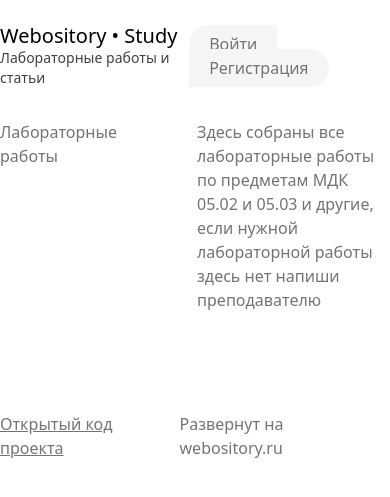
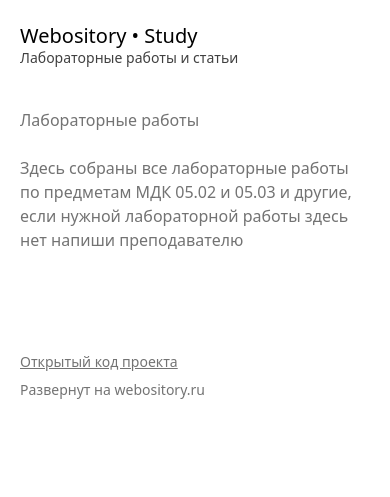
Before and after one commit to veilag/webository-study, a Django app: page / in a window 390 px wide. Shown: the top 497 px of the page. Run offline with Django 5.2, Linux system fonts and the light colour scheme; data that the repository does not hold is empty; some libraries are stand-ins or nearby versions.

Commit message:
Responsive layout edit

```diff
--- a/index/templates/index/index.html
+++ b/index/templates/index/index.html
@@ -13,20 +13,20 @@
   {% tailwind_css %}
 </head>
 <body class="dark:bg-neutral-900 dark:text-white">
-  <main class="w-full max-w-[800px] m-auto">
+  <main class="w-full max-w-[840px] m-auto px-5">
     <header class="flex items-center justify-between mt-6">
       <div>
         <h3 class="text-xl leading-6 font-medium">Webository • Study</h3>
         <p class="text-sm text-neutral-700 dark:text-neutral-400">Лабораторные работы и статьи</p>
       </div>
-      <div>
+      <div class="hidden md:block">
         <a class="py-2 px-5 transition-colors rounded-tl-full dark:bg-neutral-800 dark:hover:text-white hover:text-neutral-800 rounded-bl-full text-neutral-500 bg-neutral-100" href="#">Войти</a>
         <a class="py-2 px-5 transition-colors rounded-tr-full dark:bg-neutral-800 dark:hover:text-white hover:text-neutral-800 rounded-br-full text-neutral-500 bg-neutral-100" href="#">Регистрация</a>
       </div>
     </header>
 
-    <section class="mt-8 animated">
-      <div class="flex gap-20 justify-between items-start">
+    <section class="mt-10 animated">
+      <div class="flex flex-col md:flex-row gap-5 md:gap-20 justify-between items-start">
         <div class="text-neutral-500">
           <p class="dark:text-neutral-300">Лабораторные работы</p>
           <ul class="mt-1 flex flex-wrap gap-1">
@@ -60,8 +60,8 @@
       </div>
     </section>
 
-    <footer class="mt-20 animated">
-      <div class="flex justify-between">
+    <footer class="mt-20 animated mb-10 text-sm">
+      <div class="flex flex-wrap gap-2 justify-between">
         <a class="text-neutral-500 underline" href="https://github.com/veilag/webository-study">Открытый код проекта</a>
         <p class="text-neutral-500">Развернут на webository.ru</p>
       </div>
--- a/theme/static/css/dist/styles.css
+++ b/theme/static/css/dist/styles.css
@@ -796,112 +796,76 @@ select {
   margin-right: auto;
 }
 
-.mt-4 {
-  margin-top: 1rem;
+.mb-10 {
+  margin-bottom: 2.5rem;
+}
+
+.mb-5 {
+  margin-bottom: 1.25rem;
+}
+
+.mt-1 {
+  margin-top: 0.25rem;
+}
+
+.mt-10 {
+  margin-top: 2.5rem;
+}
+
+.mt-12 {
+  margin-top: 3rem;
 }
 
 .mt-2 {
   margin-top: 0.5rem;
 }
 
-.mt-8 {
-  margin-top: 2rem;
-}
-
-.mb-5 {
-  margin-bottom: 1.25rem;
-}
-
-.mt-10 {
-  margin-top: 2.5rem;
-}
-
 .mt-20 {
   margin-top: 5rem;
 }
 
-.mt-1 {
-  margin-top: 0.25rem;
+.mt-3 {
+  margin-top: 0.75rem;
 }
 
 .mt-6 {
   margin-top: 1.5rem;
 }
 
-.mb-3 {
-  margin-bottom: 0.75rem;
-}
-
-.mt-3 {
-  margin-top: 0.75rem;
-}
-
-.mb-20 {
-  margin-bottom: 5rem;
-}
-
-.mb-10 {
-  margin-bottom: 2.5rem;
-}
-
-.mt-5 {
-  margin-top: 1.25rem;
-}
-
-.mt-12 {
-  margin-top: 3rem;
+.mt-8 {
+  margin-top: 2rem;
 }
 
 .flex {
   display: flex;
 }
 
+.hidden {
+  display: none;
+}
+
 .h-screen {
   height: 100vh;
-}
-
-.h-1 {
-  height: 0.25rem;
-}
-
-.h-0\.5 {
-  height: 0.125rem;
 }
 
 .w-full {
   width: 100%;
 }
 
-.w-1\/2 {
-  width: 50%;
-}
-
-.max-w-\[1200px\] {
-  max-width: 1200px;
-}
-
-.max-w-\[1000px\] {
-  max-width: 1000px;
+.max-w-\[530px\] {
+  max-width: 530px;
 }
 
 .max-w-\[800px\] {
   max-width: 800px;
 }
 
-.max-w-\[500px\] {
-  max-width: 500px;
+.max-w-\[840px\] {
+  max-width: 840px;
 }
 
-.max-w-\[600px\] {
-  max-width: 600px;
-}
-
-.max-w-\[530px\] {
-  max-width: 530px;
-}
-
-.flex-1 {
-  flex: 1 1 0%;
+.flex-col {
+  flex-direction: column;
 }
 
 .flex-wrap {
@@ -924,36 +888,24 @@ select {
   justify-content: space-between;
 }
 
-.gap-2 {
-  gap: 0.5rem;
+.gap-1 {
+  gap: 0.25rem;
+}
+
+.gap-20 {
+  gap: 5rem;
 }
 
 .gap-5 {
   gap: 1.25rem;
 }
 
-.gap-10 {
-  gap: 2.5rem;
-}
-
-.gap-20 {
-  gap: 5rem;
-}
-
-.gap-1 {
-  gap: 0.25rem;
-}
-
-.whitespace-pre {
-  white-space: pre;
+.gap-2 {
+  gap: 0.5rem;
 }
 
 .rounded-full {
   border-radius: 9999px;
-}
-
-.rounded-tl-full {
-  border-top-left-radius: 9999px;
 }
 
 .rounded-bl-full {
@@ -964,16 +916,12 @@ select {
   border-bottom-right-radius: 9999px;
 }
 
+.rounded-tl-full {
+  border-top-left-radius: 9999px;
+}
+
 .rounded-tr-full {
   border-top-right-radius: 9999px;
-}
-
-.rounded-tr-md {
-  border-top-right-radius: 0.375rem;
-}
-
-.rounded-tr-xl {
-  border-top-right-radius: 0.75rem;
 }
 
 .bg-gray-50 {
@@ -981,34 +929,19 @@ select {
   background-color: rgb(249 250 251 / var(--tw-bg-opacity));
 }
 
-.bg-neutral-400 {
-  --tw-bg-opacity: 1;
-  background-color: rgb(163 163 163 / var(--tw-bg-opacity));
-}
-
-.bg-neutral-200 {
-  --tw-bg-opacity: 1;
-  background-color: rgb(229 229 229 / var(--tw-bg-opacity));
-}
-
 .bg-neutral-100 {
   --tw-bg-opacity: 1;
   background-color: rgb(245 245 245 / var(--tw-bg-opacity));
 }
 
-.bg-red-900 {
-  --tw-bg-opacity: 1;
-  background-color: rgb(127 29 29 / var(--tw-bg-opacity));
+.px-2 {
+  padding-left: 0.5rem;
+  padding-right: 0.5rem;
 }
 
-.bg-neutral-600 {
-  --tw-bg-opacity: 1;
-  background-color: rgb(82 82 82 / var(--tw-bg-opacity));
-}
-
-.px-3 {
-  padding-left: 0.75rem;
-  padding-right: 0.75rem;
+.px-5 {
+  padding-left: 1.25rem;
+  padding-right: 1.25rem;
 }
 
 .py-1 {
@@ -1021,21 +954,6 @@ select {
   padding-bottom: 0.5rem;
 }
 
-.px-5 {
-  padding-left: 1.25rem;
-  padding-right: 1.25rem;
-}
-
-.px-2 {
-  padding-left: 0.5rem;
-  padding-right: 0.5rem;
-}
-
-.px-4 {
-  padding-left: 1rem;
-  padding-right: 1rem;
-}
-
 .font-serif {
   font-family: ui-serif, Georgia, Cambria, "Times New Roman", Times, serif;
 }
@@ -1076,18 +990,22 @@ select {
   line-height: 1.5rem;
 }
 
+.leading-normal {
+  line-height: 1.5;
+}
+
 .tracking-normal {
   letter-spacing: 0em;
+}
+
+.text-neutral-500 {
+  --tw-text-opacity: 1;
+  color: rgb(115 115 115 / var(--tw-text-opacity));
 }
 
 .text-neutral-700 {
   --tw-text-opacity: 1;
   color: rgb(64 64 64 / var(--tw-text-opacity));
-}
-
-.text-neutral-500 {
-  --tw-text-opacity: 1;
-  color: rgb(115 115 115 / var(--tw-text-opacity));
 }
 
 .underline {
```
Also changed, not shown: other parts of theme/static/css/dist/styles.css (+23 -33 lines), index/templates/index/laboratory.html (+4 -4 lines).
